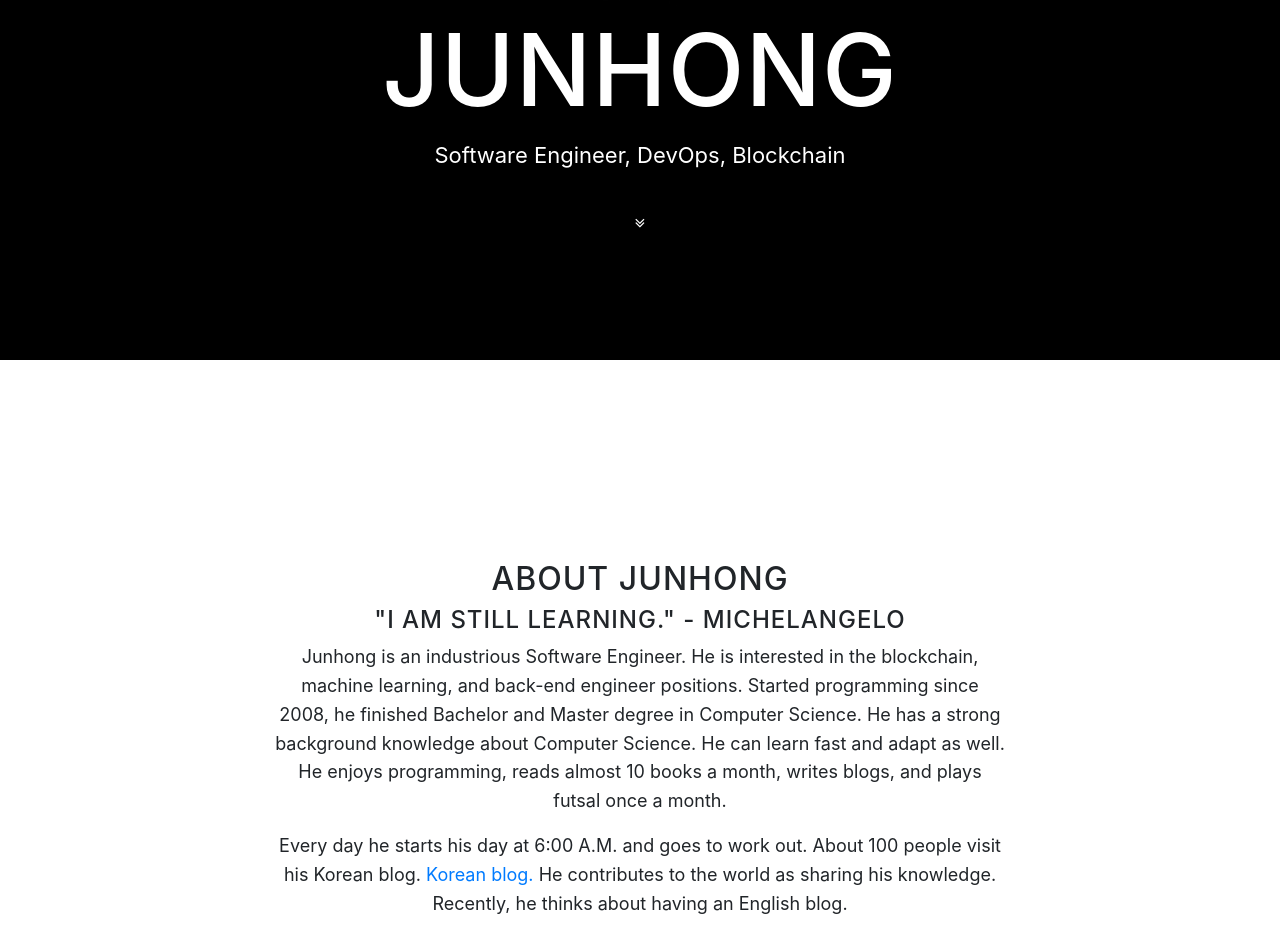
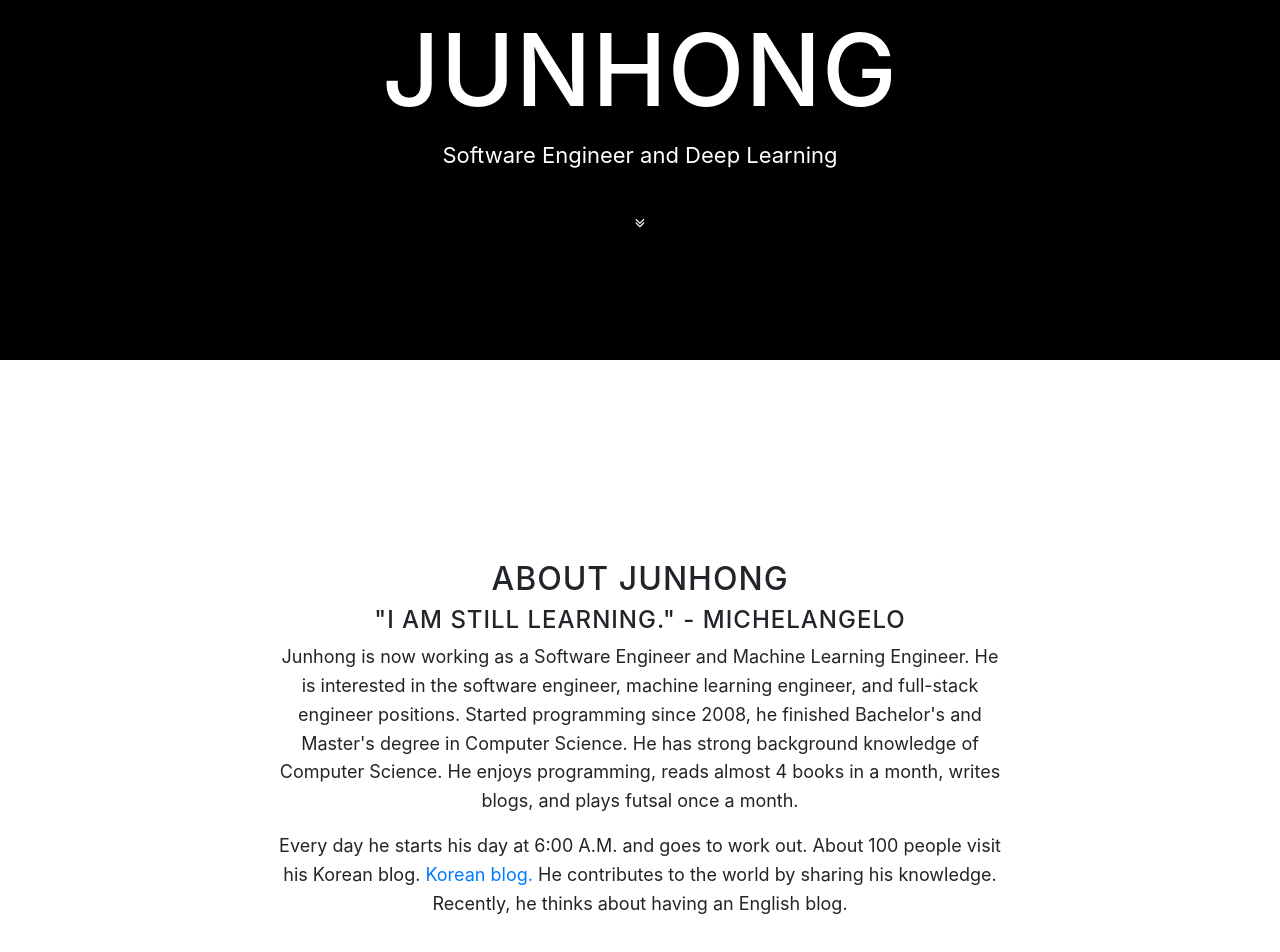
Before and after one commit to devjunhong/eng_intro, a website with bundled scripts: page index.html in a window 1280 px wide. Shown: the part 440-1392 px from the top of the page. Built offline with nearby package versions, Linux system fonts and the light colour scheme.

Commit message:
update message

```diff
--- a/index.html
+++ b/index.html
@@ -58,7 +58,7 @@
           <div class="row">
             <div class="col-lg-8 mx-auto">
               <h1 class="brand-heading">Junhong</h1>
-              <p class="intro-text">Software Engineer, DevOps, Blockchain</p>
+              <p class="intro-text">Software Engineer and Deep Learning</p>
               <a href="#about" class="btn btn-circle js-scroll-trigger">
                 <i class="fa fa-angle-double-down animated"></i>
               </a>
@@ -75,9 +75,8 @@
           <div class="col-lg-8 mx-auto">
             <h2>About Junhong</h2>
             <h4>"I am Still Learning." - Michelangelo</h4>
-            <p>Junhong is an industrious Software Engineer. He is interested in the blockchain, machine learning, and back-end engineer positions. Started programming since 2008, he finished Bachelor and Master degree in Computer Science. He has a strong background knowledge about Computer Science. He can learn fast and adapt as well. He enjoys programming, reads almost 10 books a month, writes blogs, and plays futsal once a month. </p>
-
-            <p>Every day he starts his day at 6:00 A.M. and goes to work out. About 100 people visit his Korean blog. <a href="http://blog.naver.com/ddduuu12">Korean blog.</a> He contributes to the world as sharing his knowledge. Recently, he thinks about having an English blog.</p>
+            <p>Junhong is now working as a Software Engineer and Machine Learning Engineer. He is interested in the software engineer, machine learning engineer, and full-stack engineer positions. Started programming since 2008, he finished Bachelor's and Master's degree in Computer Science. He has strong background knowledge of Computer Science. He enjoys programming, reads almost 4 books in a month, writes blogs, and plays futsal once a month.</p>
+            <p>Every day he starts his day at 6:00 A.M. and goes to work out. About 100 people visit his Korean blog. <a href="http://blog.naver.com/ddduuu12">Korean blog.</a> He contributes to the world by sharing his knowledge. Recently, he thinks about having an English blog.</p>
           </div>
         </div>
       </div>
```
